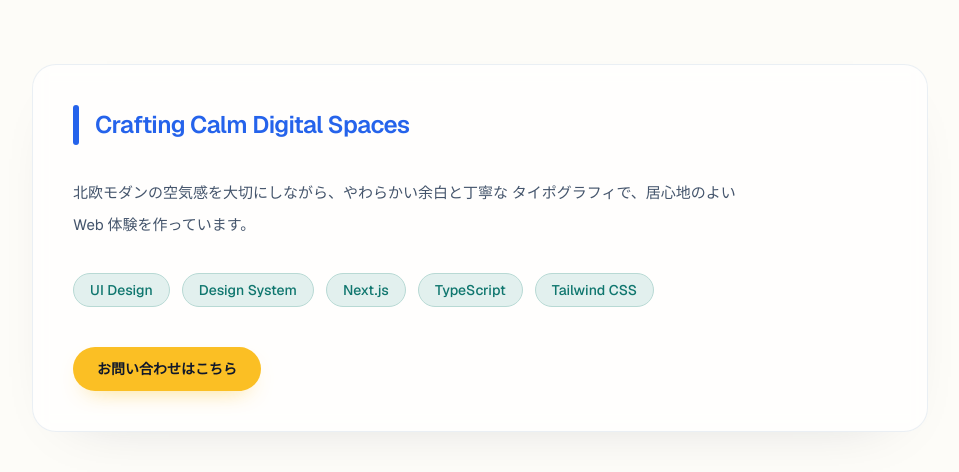
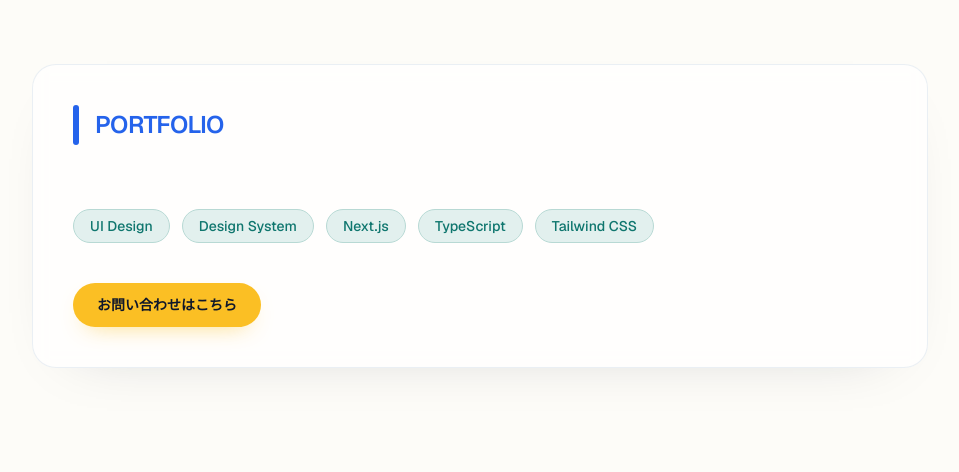
Before and after one commit to AKAO002/portfolio_AKAO, a Next.js app: page / in a window 1280 px wide. Shown: the top 472 px of the page, without its empty margins (160-1119 px from the left). Built offline with nearby package versions, Linux system fonts and the light colour scheme.

Commit message:
fix: 文字修正

```diff
--- a/src/app/page.tsx
+++ b/src/app/page.tsx
@@ -14,12 +14,9 @@ export default function Home() {
   return (
     <main className="min-h-screen bg-[var(--color-base)] px-6 py-16 text-[var(--color-text)] sm:px-10">
       <section className="mx-auto flex w-full max-w-4xl flex-col gap-8 rounded-3xl border border-slate-200/70 bg-white/70 p-8 shadow-[0_20px_60px_-45px_rgba(15,23,42,0.25)] backdrop-blur-sm sm:p-10">
-        <SectionTitle>Crafting Calm Digital Spaces</SectionTitle>
+        <SectionTitle>PORTFOLIO</SectionTitle>
 
-        <p className="max-w-2xl text-[15px] leading-8 text-slate-600">
-          北欧モダンの空気感を大切にしながら、やわらかい余白と丁寧な
-          タイポグラフィで、居心地のよい Web 体験を作っています。
-        </p>
+        <p className="max-w-2xl text-[15px] leading-8 text-slate-600"></p>
 
         <div className="flex flex-wrap gap-3">
           {skills.map((skill) => (
```
